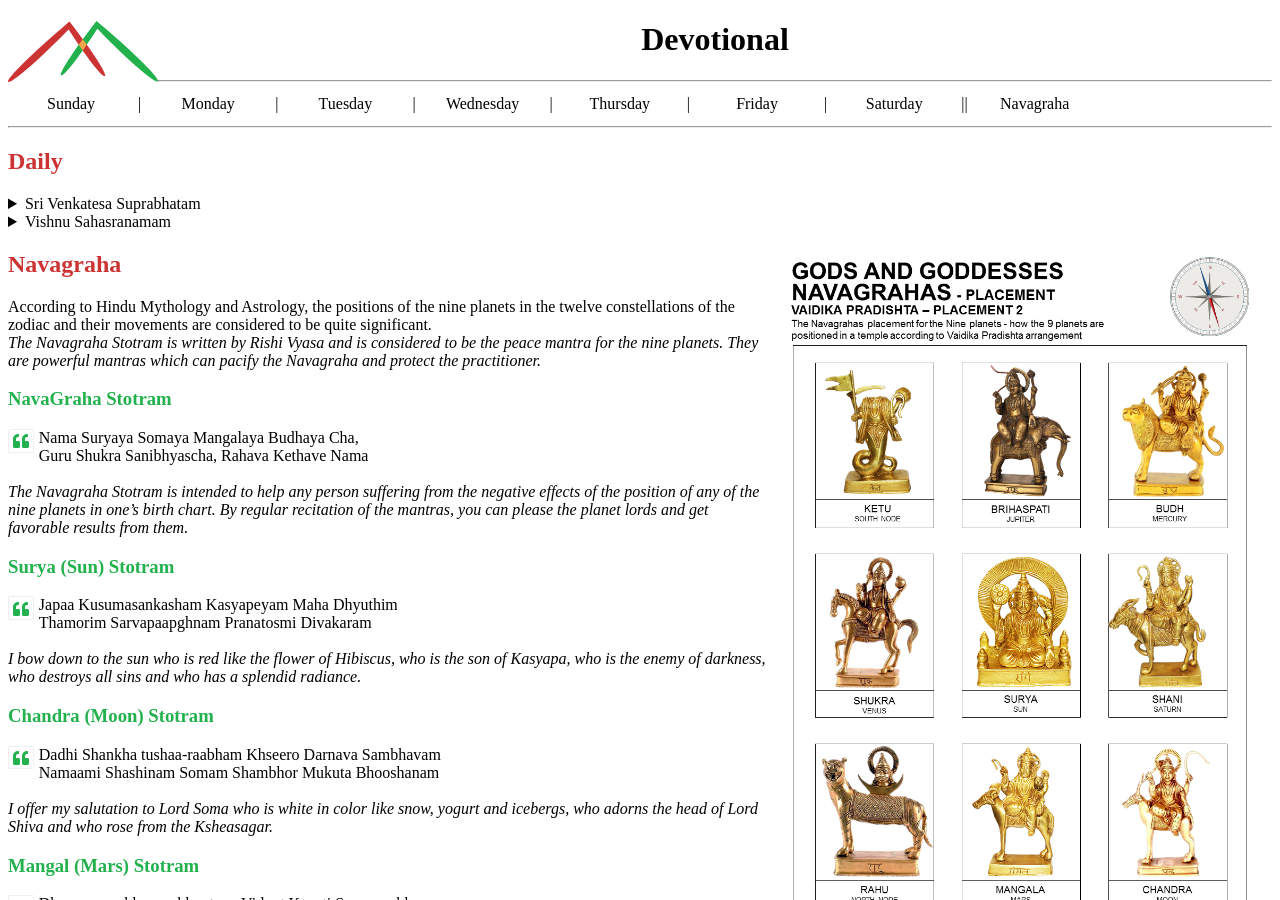
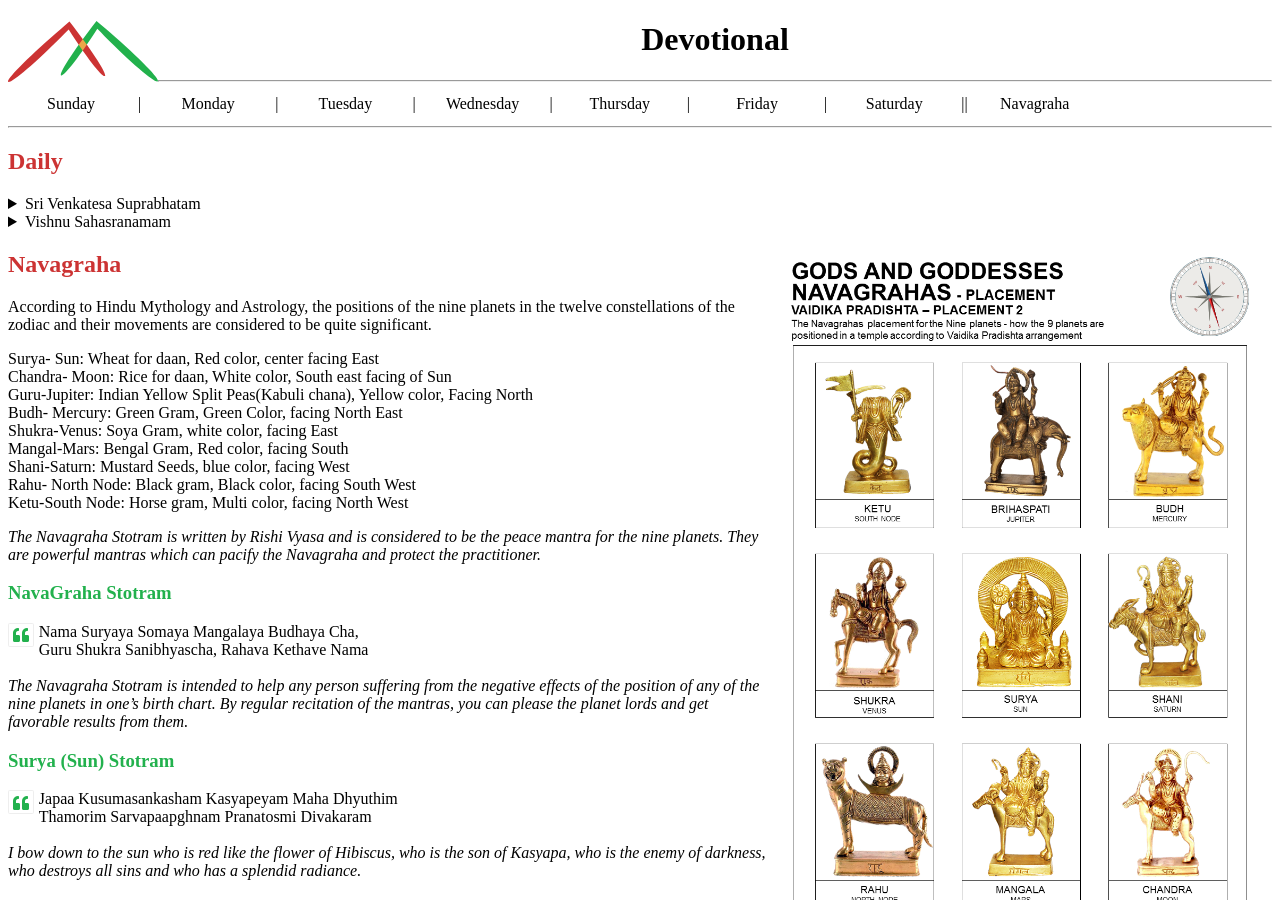
Before and after one commit to muralinarayanan/muralinarayanan.github.io, a Jekyll site: the page built from Navagraha.html, in a window 1280 px wide and 900 px high. Built offline with Jekyll 4.4.1, drawn with Linux system fonts in a browser that asks for light colours; some web fonts are replaced.

Commit message:
Dev Updates

```diff
--- a/Navagraha.html
+++ b/Navagraha.html
@@ -7,6 +7,18 @@ title: Navagraha
 <h2>Navagraha </h2>
 According to Hindu Mythology and Astrology, the positions of the nine planets in the twelve constellations of the zodiac and their movements are considered to be quite significant.
 <br>
+<p>
+Surya- Sun: Wheat for daan, Red color, center facing East<br>
+Chandra- Moon: Rice for daan, White color, South east facing of Sun<br>
+Guru-Jupiter: Indian Yellow Split Peas(Kabuli chana), Yellow color, Facing North<br>
+Budh- Mercury:  Green Gram, Green Color, facing North East<br>
+Shukra-Venus: Soya Gram, white color, facing East<br>
+Mangal-Mars: Bengal Gram, Red color, facing South<br>
+Shani-Saturn: Mustard Seeds, blue color, facing West<br>
+Rahu- North Node: Black gram, Black color, facing South West<br>
+Ketu-South Node: Horse gram, Multi color, facing North West<br>
+</p>
+
 <em>
 The Navagraha Stotram is written by Rishi Vyasa and is considered to be the peace mantra for the nine planets. They are powerful mantras which can pacify the Navagraha and protect the practitioner. </em>
 
@@ -30,6 +42,7 @@ Thamorim Sarvapaapghnam Pranatosmi Divakaram <br>
 <em>
 I bow down to the sun who is red like the flower of Hibiscus, who is the son of Kasyapa, who is the enemy of darkness, who destroys all sins and who has a splendid radiance. </em>
 </em>
+
 
 <h3>Chandra (Moon) Stotram</h3>
 <i class="fa fa-quote-left fa-pull-left fa-border" style="color:#22b14d;"></i>
--- a/homesite.html
+++ b/homesite.html
@@ -52,7 +52,7 @@ Enhance your knowledge with <a class="button" href="https://www.latextemplates.c
 </details>
 	<br>
 	<details> <summary><i class="fas fa-om"></i> </summary>
-		<a class="button" href="DevMusic.html">Devotional Page </a>
+		<a class="button" href="Devotional.html">Devotional Page </a>
 	<p >
 		<a class="button" href="http://dvaita.org">Dvaita </a>
 		<a class="button" href="https://madhwafestivals.wordpress.com/">Madhwa blog</a>
```
Also changed, not shown: Devotional.html (added, +57 -0 lines).
